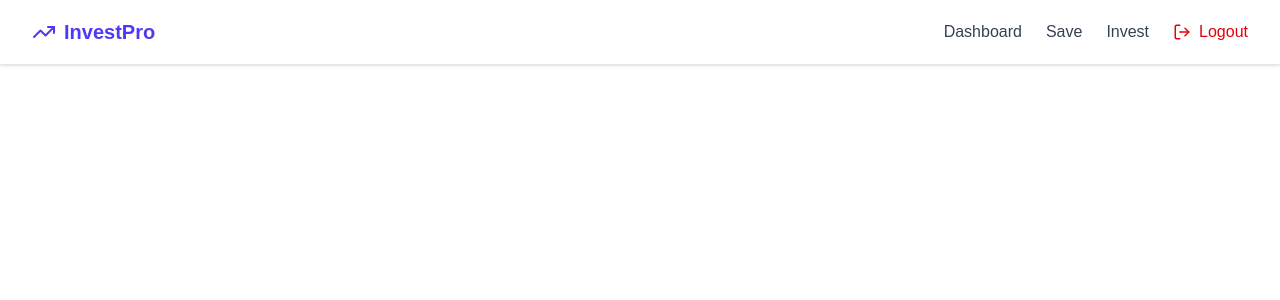
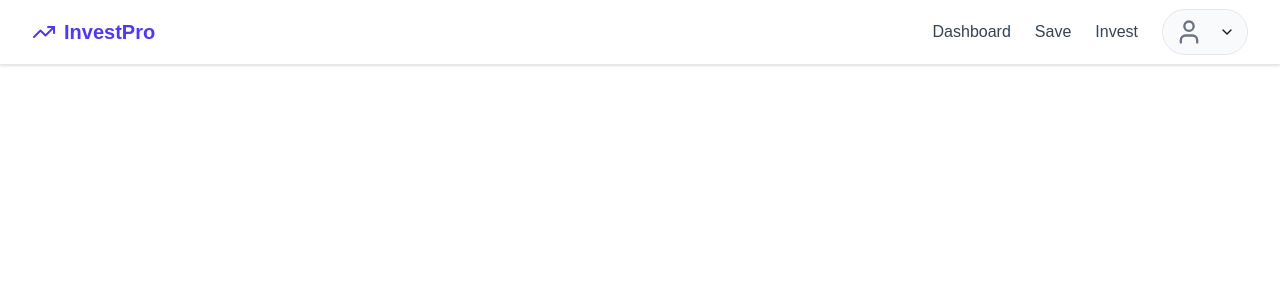
Before and after one commit to worldkoru-ai/investke, a Next.js app: page /NavBar in a window 1280 px wide. Shown: the top 300 px of the page. Built offline with nearby package versions, Linux system fonts and the light colour scheme; no server answers.

Commit message:
logout, middleware

```diff
--- /dev/null
+++ b/middleware.ts
@@ -0,0 +1,35 @@
+import { NextResponse } from "next/server";
+import type { NextRequest } from "next/server";
+
+export function middleware(req: NextRequest) {
+  const token = req.cookies.get("token")?.value;
+
+  const protectedRoutes = ["/dashboard", "/invest", "/withdraw", "/deposit"];
+
+  const isProtected = protectedRoutes.some((route) =>
+    req.nextUrl.pathname.startsWith(route)
+  );
+
+  // Redirect to login if trying to access protected route without token
+  if (isProtected && !token) {
+    return NextResponse.redirect(new URL("/login", req.url));
+  }
+
+  // Prevent logged-in users from visiting login/register page
+  if (token && (req.nextUrl.pathname === "/login" || req.nextUrl.pathname === "/signup")) {
+    return NextResponse.redirect(new URL("/dashboard", req.url));
+  }
+
+  return NextResponse.next();
+}
+
+export const config = {
+  matcher: [
+    "/dashboard/:path*",
+    "/Invest/:path*",
+    "/withdraw/:path*",
+    "/deposit/:path*",
+    "/login",
+    "/signup",
+  ]
+};
--- a/src/app/NavBar/page.tsx
+++ b/src/app/NavBar/page.tsx
@@ -1,54 +1,144 @@
-'use client';
-import React from 'react';
-import Link from 'next/link';
-import { LogOut, TrendingUp } from 'lucide-react';
+"use client";
+
+import React, { useState, useEffect, useRef } from "react";
+import Link from "next/link";
+import { useRouter } from "next/navigation";
+import { LogOut, TrendingUp, User, Settings, ChevronDown } from "lucide-react";
+
+interface UserType {
+  id: number;
+  name: string;
+  email: string;
+  profile_photo?: string;
+}
 
 export default function NavBar() {
-    function onNavigate(arg0: string): void {
-        throw new Error('Function not implemented.');
+  const router = useRouter();
+  const [user, setUser] = useState<UserType | null>(null);
+  const [dropdownOpen, setDropdownOpen] = useState(false);
+  const dropdownRef = useRef<HTMLDivElement>(null);
+
+  // Fetch logged-in user
+  useEffect(() => {
+    const fetchUser = async () => {
+      try {
+        const res = await fetch("/api/auth/me");
+        if (res.ok) {
+          const data = await res.json();
+          setUser(data.user);
+        }
+      } catch (err) {
+        console.error("User load error:", err);
+      }
+    };
+    fetchUser();
+  }, []);
+
+  // Close dropdown on outside click
+  useEffect(() => {
+    function handleClickOutside(e: any) {
+      if (dropdownRef.current && !dropdownRef.current.contains(e.target)) {
+        setDropdownOpen(false);
+      }
     }
+    document.addEventListener("click", handleClickOutside);
+    return () => document.removeEventListener("click", handleClickOutside);
+  }, []);
+
+  // Logout
+  const handleLogout = async () => {
+    await fetch("/api/auth/logout", { method: "POST" });
+    router.push("/login");
+  };
 
   return (
-    <nav className="bg-white shadow-sm border-b border-gray-200 fixed top-0 w-full z-10">
+    <nav className="bg-white shadow-sm border-b border-gray-200 fixed top-0 w-full z-50">
       <div className="max-w-7xl mx-auto px-4 sm:px-6 lg:px-8">
         <div className="flex justify-between items-center h-16">
-          <div className="flex items-center gap-2 cursor-pointer" onClick={() => onNavigate('dashboard')}>
+
+          {/* LOGO */}
+          <Link href="/dashboard" className="flex items-center gap-2 cursor-pointer">
             <TrendingUp className="w-6 h-6 text-indigo-600" />
             <h1 className="text-xl font-bold text-indigo-600">InvestPro</h1>
-          </div>
+          </Link>
 
+          {/* NAV LINKS */}
           <div className="flex items-center gap-6">
-            <button
-              onClick={() => onNavigate('dashboard')}
-              className=" hidden sm:inline  text-gray-700 hover:text-indigo-600 font-medium transition-colors"
-            >
-              Dashboard
-            </button>
-            <button
-              onClick={() => onNavigate('topup')}
-              className="text-gray-700 hover:text-indigo-600 font-medium transition-colors"
-            >
-              Save
-            </button>
-            <Link href="/Invest" >
-              <button
-                className="text-gray-700 hover:text-indigo-600 font-medium transition-colors"
-              >
-                Invest
-              </button>
+            <Link href="/dashboard">
+              <span className="hidden sm:inline text-gray-700 hover:text-indigo-600 font-medium transition-colors">
+                Dashboard
+              </span>
             </Link>
 
+            <Link href="/topup">
+              <span className="text-gray-700 hover:text-indigo-600 font-medium transition-colors">
+                Save
+              </span>
+            </Link>
 
-            <button
-              onClick={() => onNavigate('logout')}
-              className="flex items-center gap-2 text-red-600 hover:text-red-700 font-medium transition-colors"
-            >
-              <LogOut size={18} />
-              Logout
-            </button>
+            <Link href="/Invest">
+              <span className="text-gray-700 hover:text-indigo-600 font-medium transition-colors">
+                Invest
+              </span>
+            </Link>
+
+            {/* USER PROFILE DROPDOWN */}
+            <div className="relative" ref={dropdownRef}>
+              <button
+                onClick={() => setDropdownOpen((prev) => !prev)}
+                className="flex items-center gap-2 bg-gray-50 px-3 py-2 rounded-full border border-gray-200 hover:border-indigo-400 transition"
+              >
+                {/* Profile Photo */}
+                {user?.profile_photo ? (
+                  <img
+                    src={user.profile_photo}
+                    className="w-8 h-8 rounded-full object-cover"
+                    alt="User"
+                  />
+                ) : (
+                  <User className="w-7 h-7 text-gray-500" />
+                )}
+
+                {/* NAME */}
+                <span className="font-medium text-gray-700 text-sm">{user?.name}</span>
+
+                <ChevronDown
+                  className={`w-4 h-4 transition-transform ${dropdownOpen ? "rotate-180" : ""}`}
+                />
+              </button>
+
+              {/* MENU */}
+              {dropdownOpen && (
+                <div className="absolute right-0 mt-2 w-48 bg-white border shadow-md rounded-lg py-2 animate-fadeIn">
+
+                  <Link
+                    href="/profile"
+                    className="flex items-center gap-2 px-4 py-2 text-gray-600 hover:bg-gray-100 cursor-pointer"
+                  >
+                    <User size={15} /> Profile
+                  </Link>
+
+                  <Link
+                    href="/settings"
+                    className="flex items-center gap-2 px-4 py-2 text-gray-600 hover:bg-gray-100 cursor-pointer"
+                  >
+                    <Settings size={15} /> Settings
+                  </Link>
+
+                  <button
+                    onClick={handleLogout}
+                    className="flex w-full text-left items-center gap-2 px-4 py-2 text-red-600 hover:bg-red-50"
+                  >
+                    <LogOut size={15} /> Logout
+                  </button>
+                </div>
+              )}
+            </div>
           </div>
         </div>
       </div>
     </nav>
   );
-};
+}
+
+/* Small Fade Animation */
--- a/src/app/api/login/route.ts
+++ b/src/app/api/login/route.ts
@@ -29,7 +29,7 @@ export async function POST(req: Request) {
 
     // Create JWT
     const token = jwt.sign(
-      { id: user.id, email: user.email },
+      { id: user.id, email: user.email, name: user.name },
       process.env.JWT_SECRET || "secretkey",
       { expiresIn: "7d" }
     );
--- /dev/null
+++ b/src/app/api/logout/route.ts
@@ -0,0 +1,20 @@
+import { NextResponse } from "next/server";
+import { cookies } from "next/headers";
+
+export async function POST() {
+  try {
+    const cookieStore = await cookies();
+
+    // Remove auth token cookie
+    cookieStore.set("token", "", {
+      httpOnly: true,
+      secure: process.env.NODE_ENV === "production",
+      maxAge: 0,
+      path: "/",
+    });
+
+    return NextResponse.json({ message: "Logged out successfully" });
+  } catch (error) {
+    return NextResponse.json({ error: "Logout failed" }, { status: 500 });
+  }
+}
--- a/src/app/api/me/route.ts
+++ b/src/app/api/me/route.ts
@@ -25,6 +25,7 @@ export async function GET() {
       user: {
         id: decoded.userId,
         email: decoded.email,
+        name: decoded.name,
         // Add other user fields you stored in the token
       }
     });
```
